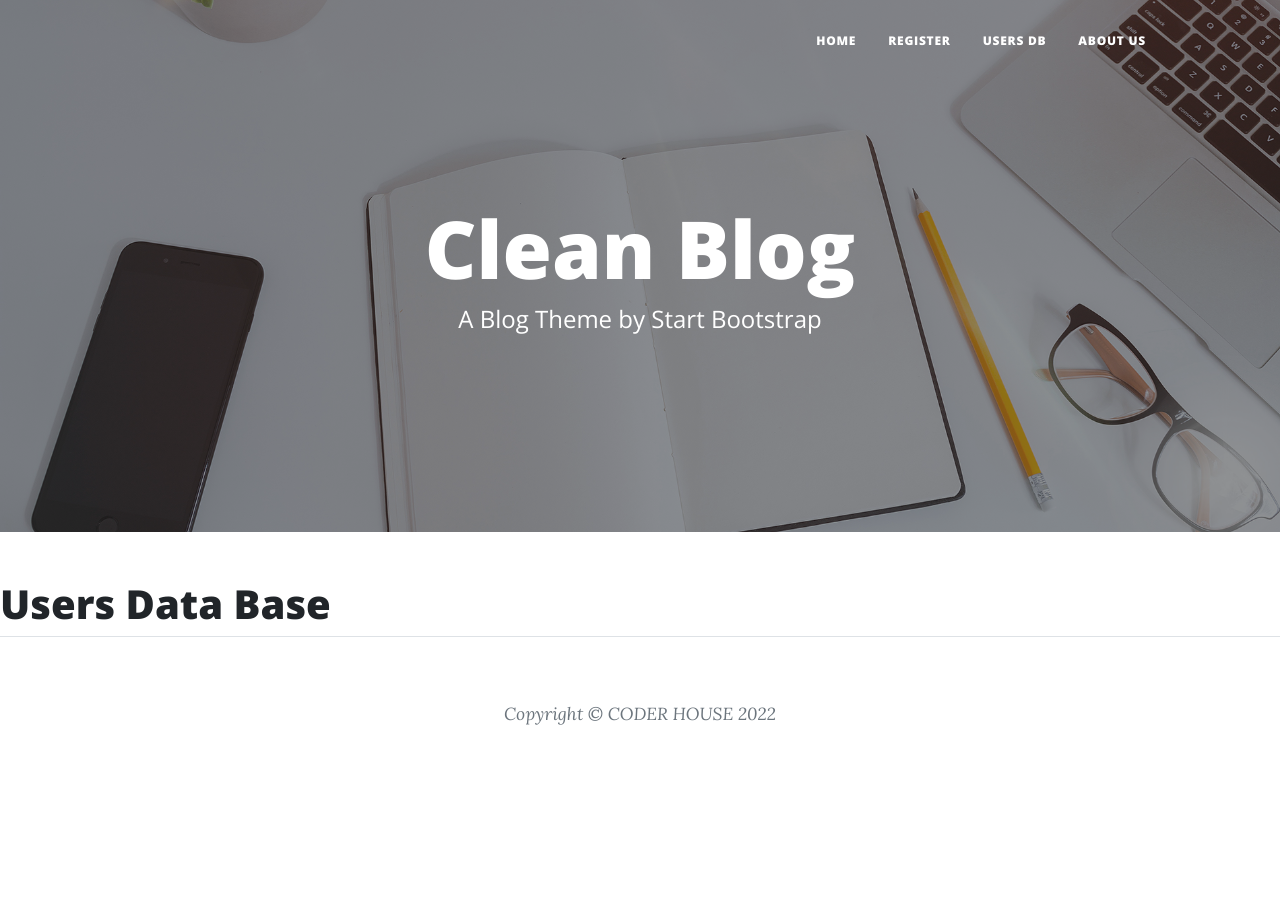
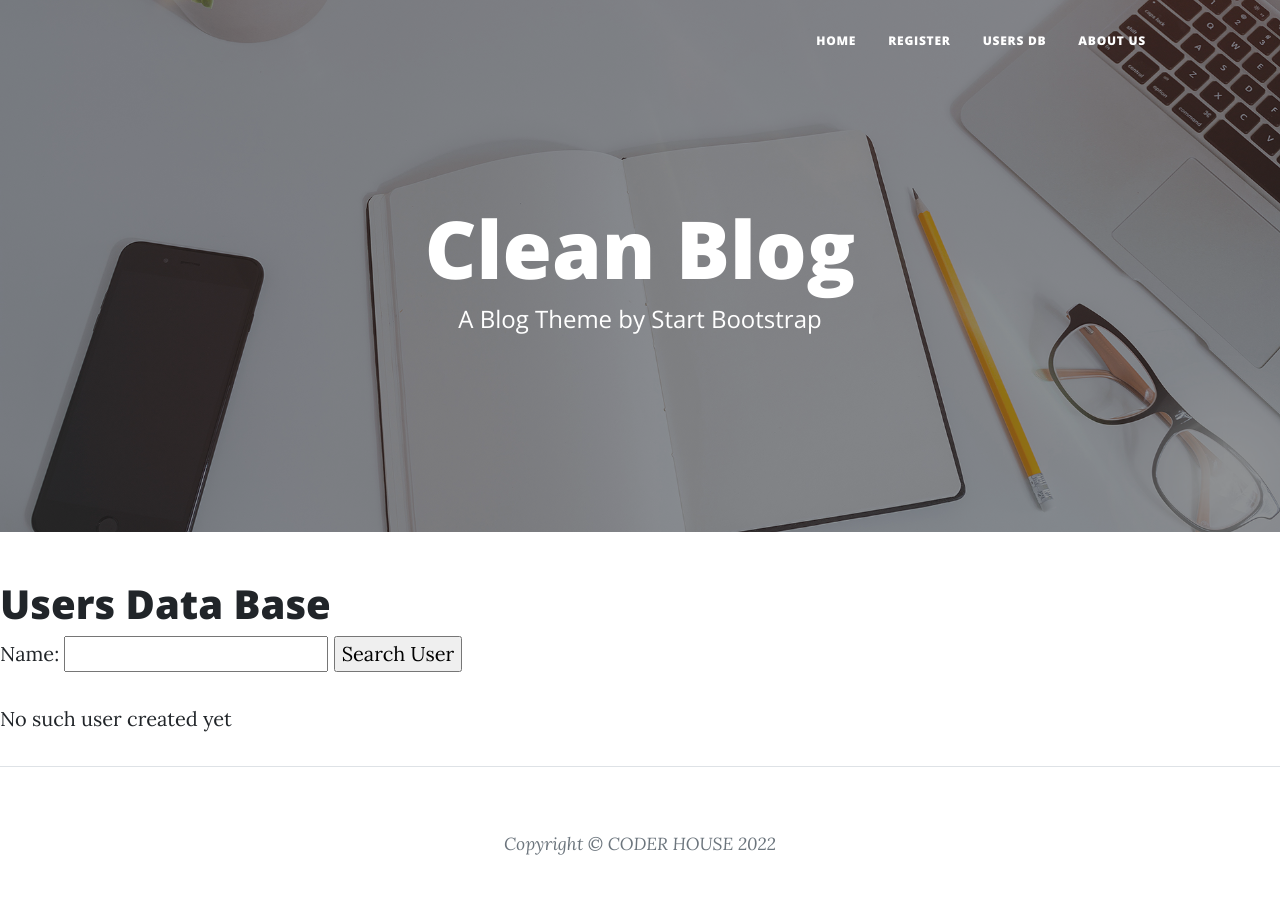
Before and after one commit to Adrian-Ponsone/Entrega1-Fiori_Lanus_Ponsone, a Django app: page /view_users/ in a window 1280 px wide. Before the commit the page ends 725 px from the top, so only its background shows below. Run offline with Django 4.2, Linux system fonts and the light colour scheme; some libraries are stand-ins or nearby versions.

Commit message:
actualice con la nube y modifique los formularios

```diff
--- /dev/null
+++ b/home/forms.py
@@ -0,0 +1,11 @@
+from unicodedata import name
+from django import forms
+
+class UserForm(forms.Form):
+    name = forms.CharField(max_length=30)
+    last_name = forms.CharField(max_length=30)
+    creation_date = forms.DateField(required=False)
+
+
+class SearchUserForm(forms.Form):
+    name = forms.CharField(max_length=30, required=False)
--- a/home/templates/home/view_users.html
+++ b/home/templates/home/view_users.html
@@ -3,8 +3,19 @@
     {% block base_style %}
 
         <h1>Users Data Base</h1>
-        {% for user in users %}
-            <p><b>Name:</b> {{user.name}} <b>Last Name:</b> {{user.last_name}} <b>Member Since:</b> {{user.registration_date}}</p>
-        {% endfor %}
 
+        <form action={% url 'view_users' %} method="GET">
+            {{form}}
+            <input type="submit" value="Search User">
+        </form>
+
+        <p>
+            {% if users %}
+                {% for user in users %}
+                    <p><b>Name:</b> {{user.name}} <b>Last Name:</b> {{user.last_name}} <b>Member Since:</b> {{user.registration_date}}</p>
+                {% endfor %}
+            {% else %}
+                <p>No such user created yet</p>
+            {% endif %}
+        </p>
     {% endblock base_style %}
--- a/home/views.py
+++ b/home/views.py
@@ -3,21 +3,36 @@ from django.http import HttpResponse
 from django.shortcuts import render, redirect
 from datetime import datetime
 from home.models import User
+from home.forms import UserForm, SearchUserForm
 
 def user_creation(request):
 
     if request.method == 'POST':
-        name = request.POST.get('name')
-        last_name = request.POST.get('last_name')
-        user = User(name = name, last_name = last_name, registration_date = datetime.now())
-        user.save()
-        return redirect('view_users')
 
-    return render(request, 'home/user_creation.html', {})
+        form =UserForm(request.POST)
+
+        if form.is_valid():
+            data = form.cleaned_data
+            name = data['name']
+            last_name = data['last_name']
+            registration_date = data.get('registrarion_date', datetime.now())
+            user = User(name = name, last_name = last_name, registration_date = registration_date)
+            user.save()
+            return redirect('view_users')
+
+    form = UserForm()
+    return render(request, 'home/user_creation.html', {'form' : form})
 
 def view_users(request):
-    users = User.objects.all()
-    return render(request, 'home/view_users.html', {'users' : users})
+
+    name = request.GET.get('name', None)
+    if name:
+        users = User.objects.filter(name__icontains=name)
+    else:
+        users = User.objects.all()
+
+    form = SearchUserForm()
+    return render(request, 'home/view_users.html', {'users' : users, 'form' : form})
 
 def index_bootstrap(request):
     return render(request, 'home/index.html')
```
Also changed, not shown: home/templates/home/user_creation.html (+5 -5 lines).
